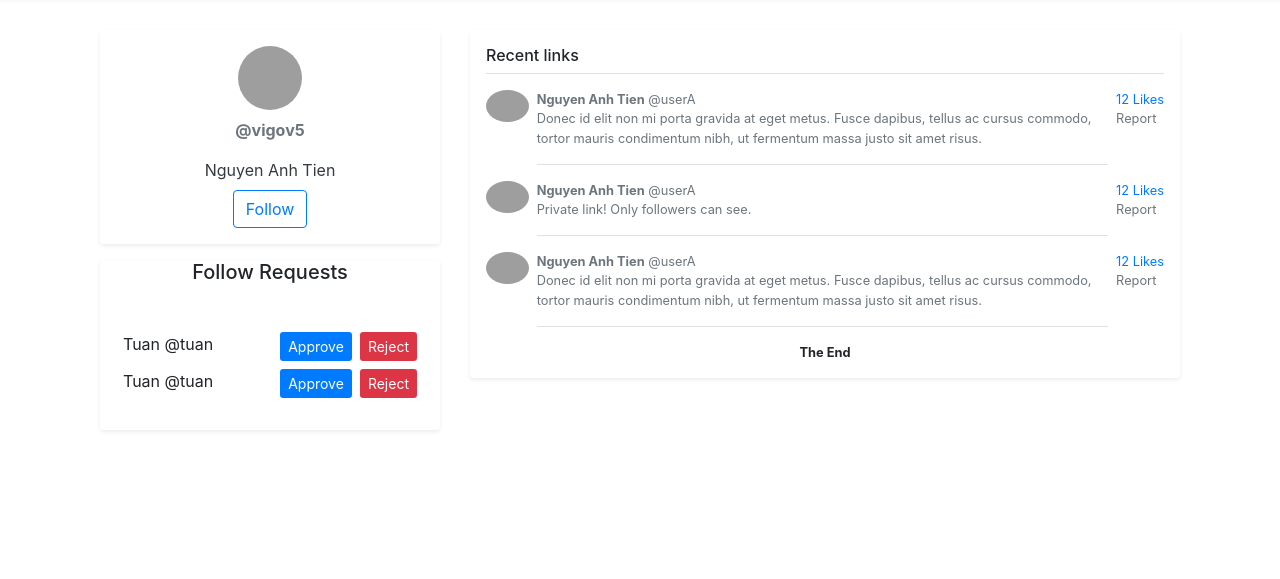
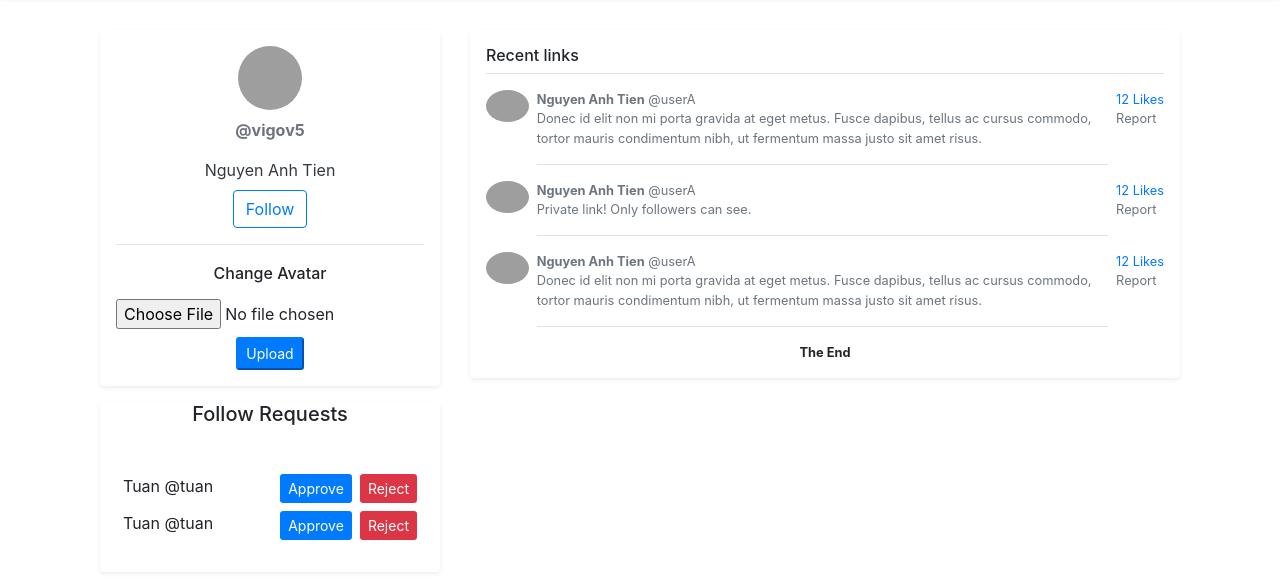
Before and after one commit to hieuvd-0972/vulnapp-frontend, a plain HTML site: page profile.html in a window 1280 px wide. Shown: the part 73-652 px from the top of the page. Drawn offline with nearby package versions, Linux system fonts and the light colour scheme; grey boxes are pictures that could not be loaded.

Commit message:
Add new feature change avatar

```diff
--- a/profile.html
+++ b/profile.html
@@ -37,6 +37,14 @@
               <a class="p-2 text-dark" href="#">Nguyen Anh Tien</a>
               <div>
                 <a class="btn btn-outline-primary" href="#">Follow</a>
+                <hr>
+                <div>
+                  <label for="exampleFormControlFile1">
+                    <h6>Change Avatar</h6>
+                  </label>
+                  <input type="file" class="form-control-file" id="exampleFormControlFile1">
+                  <button class="btn-sm mt-2 btn-primary" href="#">Upload</button>
+                </div>
               </div>
             </div>
             <div class="d-flex flex-column my-10 px-2 pb-4 bg-white rounded shadow-sm text-center">
```
